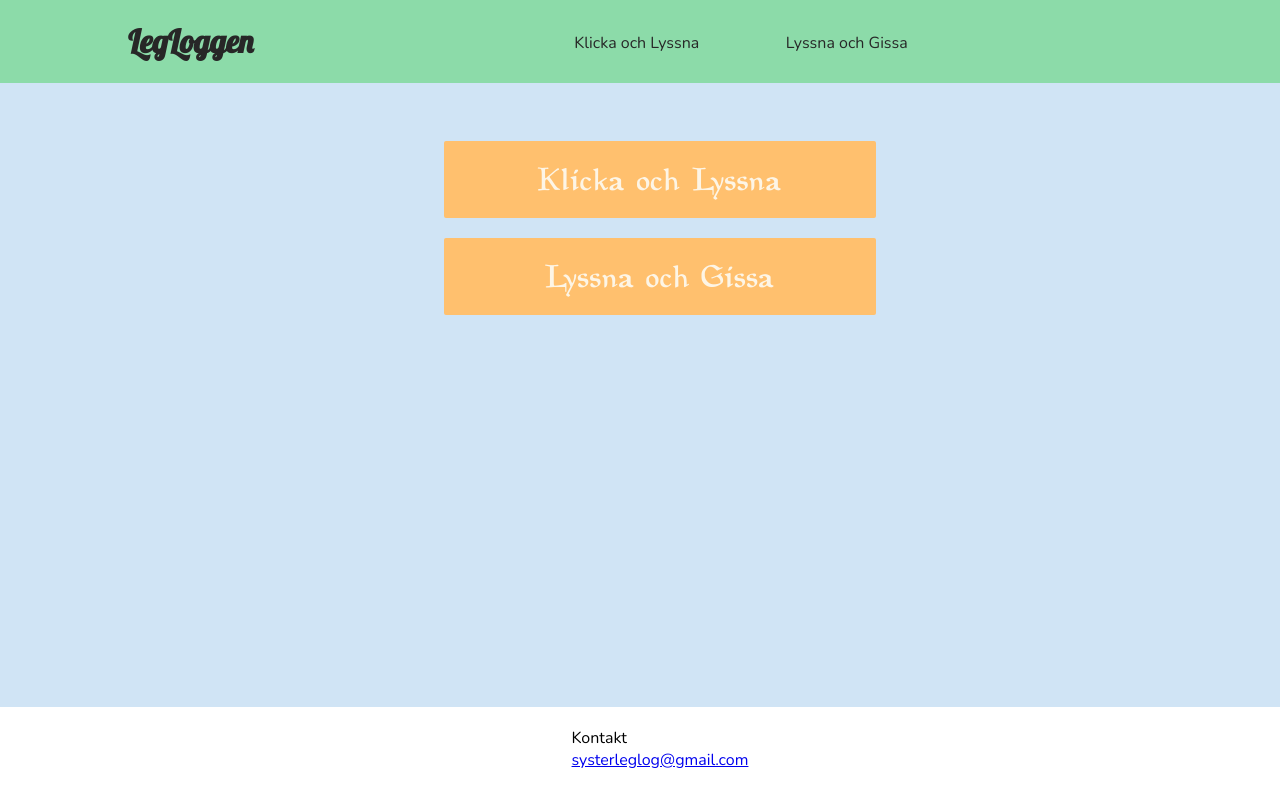
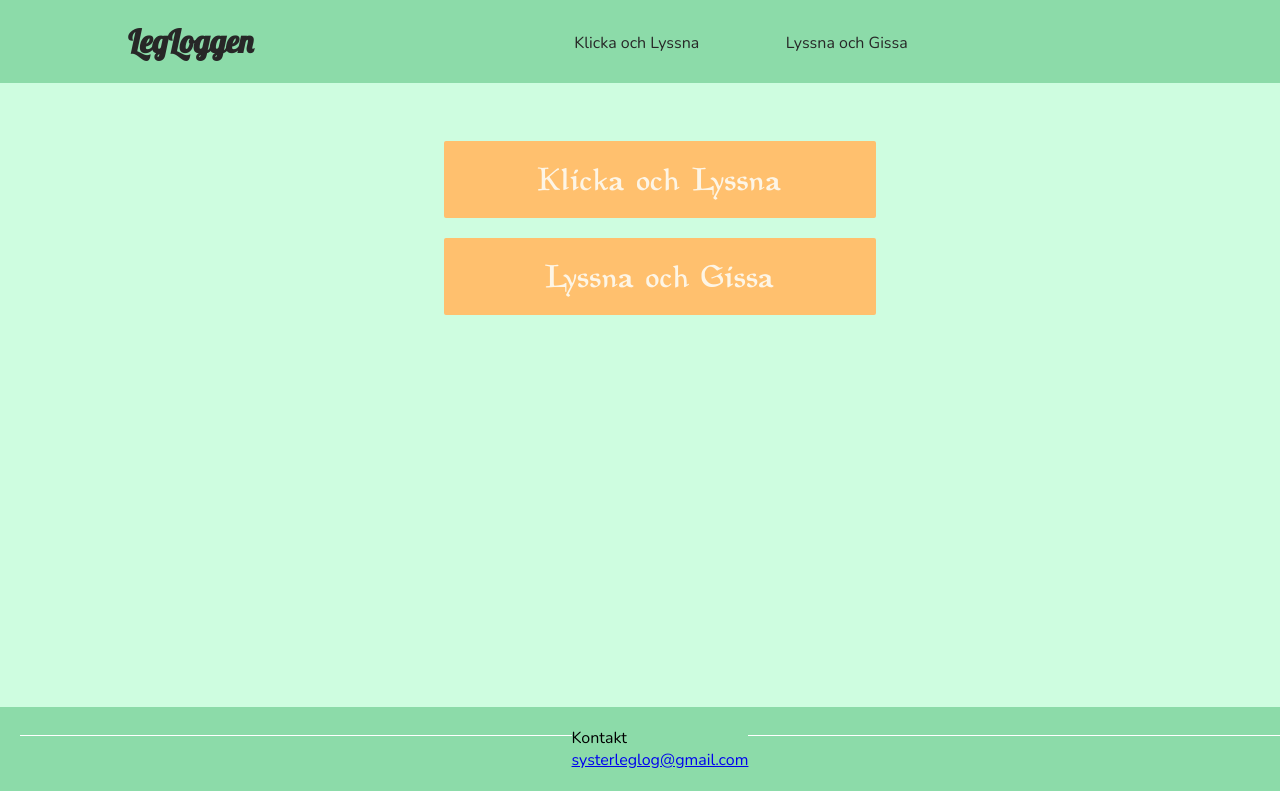
Before and after one commit to Adenholm/SysterLegLog, a React (Create React App) app: page / in a window 1280 px wide. Built offline with nearby package versions, Linux system fonts and the light colour scheme.

Commit message:
fixed background and footer colour

```diff
--- a/src/App.css
+++ b/src/App.css
@@ -2,7 +2,7 @@
 
 #root {
   height: 100vh;
-  --bg-color: #d0e4f5;
+  --bg-color: #cefde0;
   --btn-color: white;
   --btn-hover-color: #ebf3fa;
   --text-color: rgb(39, 39, 39);
--- a/src/Layouts/Footer.css
+++ b/src/Layouts/Footer.css
@@ -1,7 +1,7 @@
 .footer {
     font-family: Nunito;
     position: relative;
-    background-color: white;
+    background-color: #8cdba9;
     display: flex;
     flex-direction: row;
     padding: 20px 20px 20px 20px;
```
